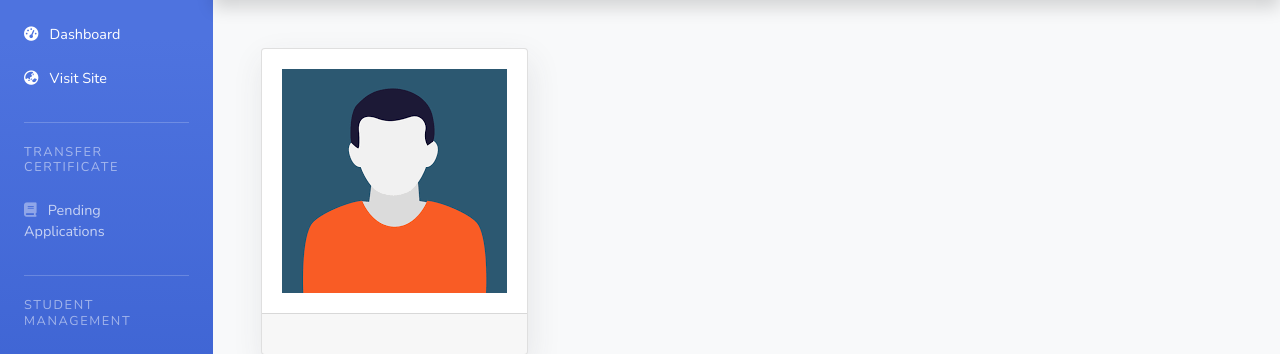
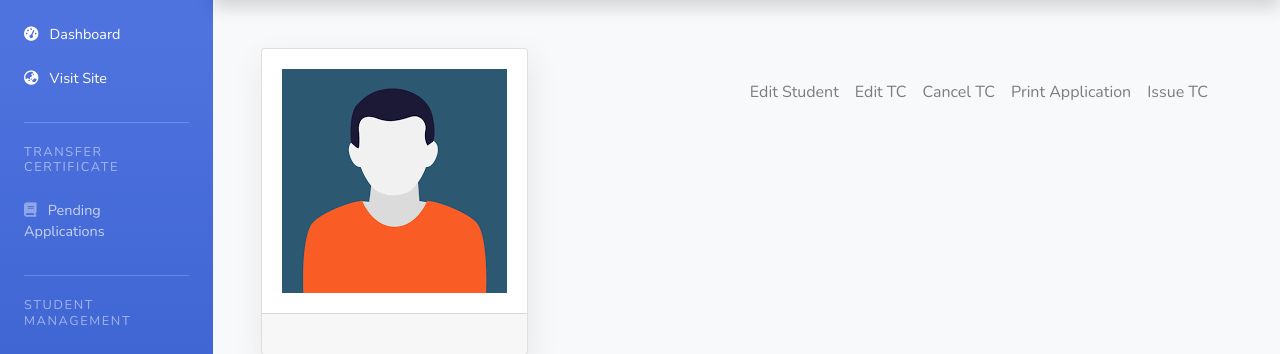
Before and after one commit to sudevan/gservice, a Django app: template students/templates/students/student.html in a window 1280 px wide. Shown: the part 72-426 px from the top of the page. Run offline with Django 3.2, Linux system fonts and the light colour scheme; the template is opened without the code that fills it, so the values that code supplies are empty; parts of the project's set-up code (start-up, migrations or seed data) failed here and were passed over; some libraries are stand-ins or nearby versions.

Commit message:
Added Menu links on Students Profile Page

```diff
--- a/gservice/settings.py
+++ b/gservice/settings.py
@@ -25,7 +25,7 @@ SECRET_KEY = 'd3kavfz(*0#66o+3*g!aa(7bv!c7$gzi-#)1@h%qwqtjoe%soj'
 # SECURITY WARNING: don't run with debug turned on in production!
 DEBUG = True
 
-ALLOWED_HOSTS = ["service.gptcpalakkad.ac.in","127.0.0.1","192.168.1.3"]
+ALLOWED_HOSTS = ["service.gptcpalakkad.ac.in","127.0.0.1","localhost"]
 
 MEDIA_ROOT = os.path.join(BASE_DIR, 'media')
 MEDIA_URL = '/media/'
--- a/students/templates/students/student.html
+++ b/students/templates/students/student.html
@@ -2,5 +2,35 @@
 {% load templatehelpers %}
 {% load static %}
 {% block dashboard-body %}
+<nav class="navbar navbar-expand-sm bg-light navbar-light mt-3 float-right">
+    <!-- Links -->
+    <ul class="navbar-nav">
+        <li class="nav-item">
+            <a class="nav-link" href="{% url 'students:edit_student' pk=student.id %}">Edit Student</a>
+        </li>
+        {% if tc_exists is False %}
+            {% comment %}
+            <li class="nav-item">
+                <a class="nav-link" href="{% url 'tc:apply_tc' tc_application.id %}">Aplly TC</a>
+            </li>
+            {% endcomment %}
+        {% else %}
+            <li class="nav-item">
+                <a class="nav-link" href="{% url 'tc:edit_tc' tc_application.id %}">Edit TC</a>
+            </li>
+            <li class="nav-item">
+                <a class="nav-link" href="{% url 'tc:cancel_tc' tc_application.id %}">Cancel TC</a>
+            </li>
+            <li class="nav-item">
+                <a class="nav-link" href="{% url 'tc:application_view' tc_application.id %}" target="_blank">Print Application</a>
+            </li>
+            {% if not tc_application.tc_issued %}
+            <li class="nav-item">
+                <a class="nav-link" href="{% url 'tc:tc_issue_view' tc_application.id %}" target="_blank">Issue TC</a>
+            </li>
+            {% endif %}
+        {% endif %}
+    </ul>
+</nav>
 {% include 'students/student_info.html' %}
 {% endblock %}
```
Also changed, not shown: students/views.py (+14 -11 lines).
